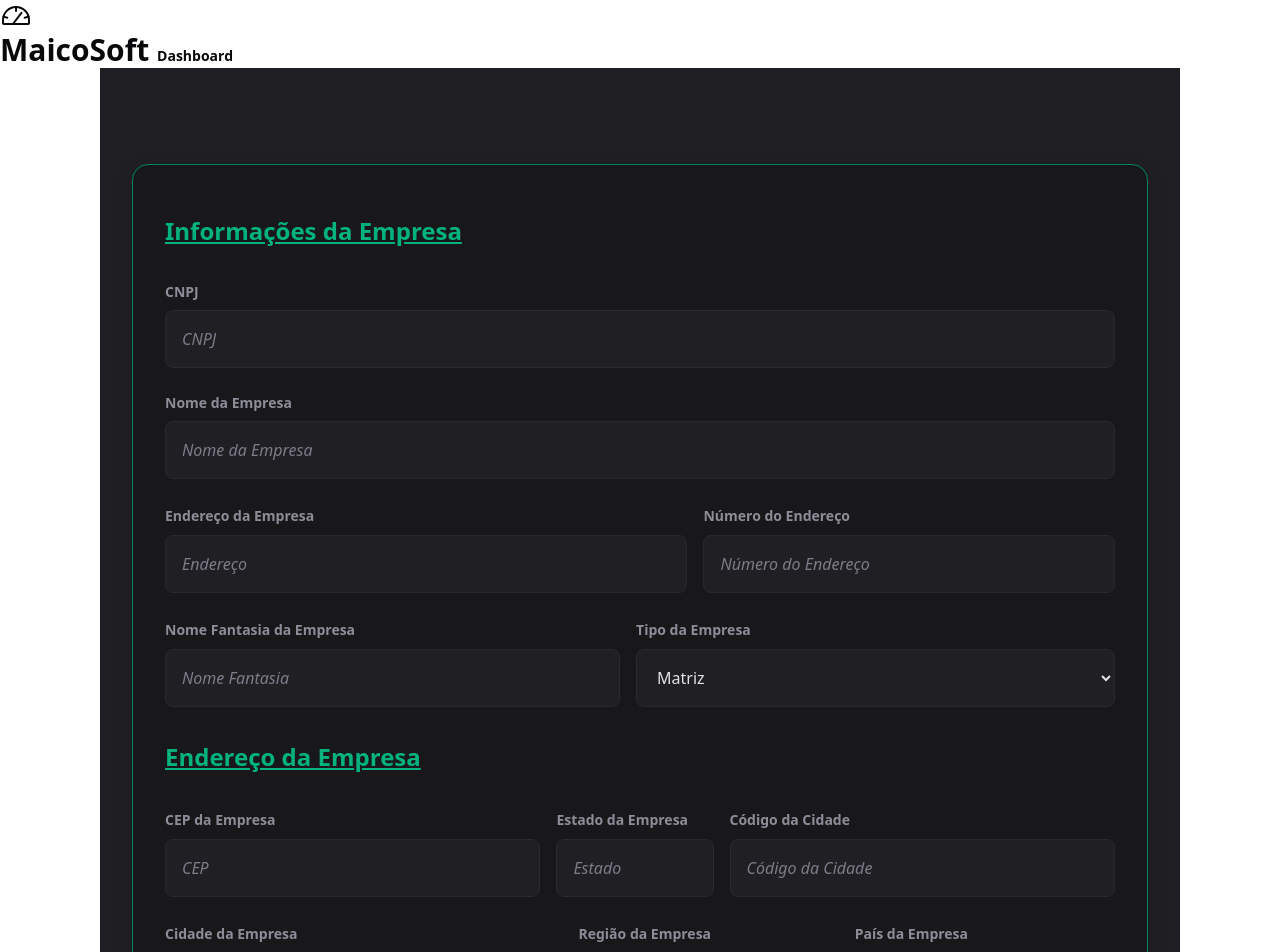
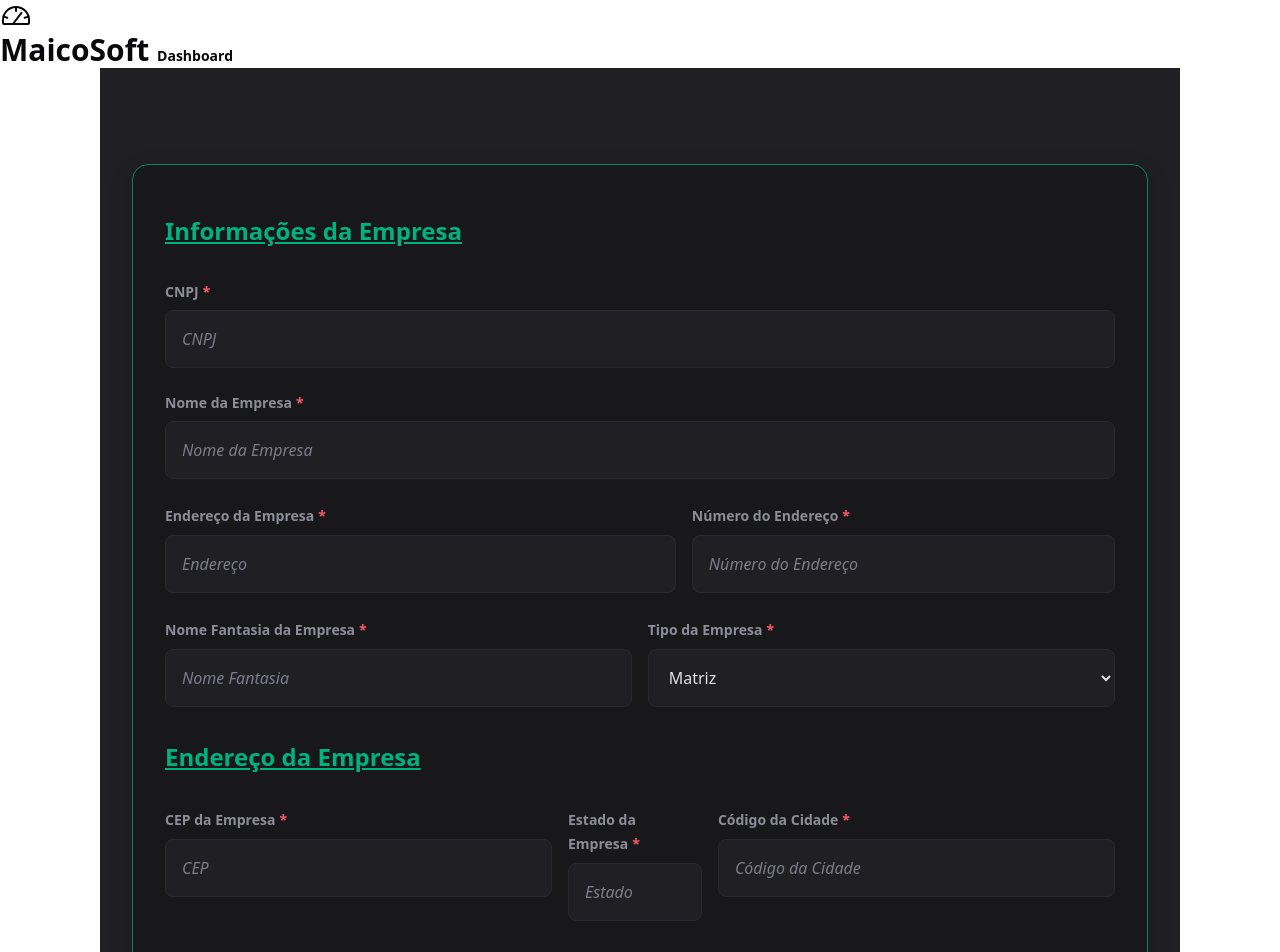
Before and after one commit to pedrohenriquebarcellos/project-eng, a Next.js app: page /register in a window 1280 px wide. Shown: the top 952 px of the page. Built offline with nearby package versions, Linux system fonts and the light colour scheme.

Commit message:
:art: style: add required style

```diff
--- a/src/app/components/RegisterForm/index.tsx
+++ b/src/app/components/RegisterForm/index.tsx
@@ -43,7 +43,7 @@ export default function RegisterForm() {
             <fieldset>
                 <legend>Informações da Empresa</legend>
                 <div className={styles.groupFields}>
-                    <label htmlFor="cnpj" className="required">CNPJ</label>
+                    <label htmlFor="cnpj" className={styles.required}>CNPJ</label>
                     <input
                         type="text"
                         placeholder="CNPJ"
@@ -56,7 +56,7 @@ export default function RegisterForm() {
                     </span>
                 </div>
                 <div className={styles.groupFields}>
-                    <label htmlFor="companyName" className="required">Nome da Empresa</label>
+                    <label htmlFor="companyName" className={styles.required}>Nome da Empresa</label>
                     <input
                         type="text"
                         placeholder="Nome da Empresa"
@@ -70,7 +70,7 @@ export default function RegisterForm() {
                 </div>
                 <div className={styles.groupFields}>
                     <div className={styles.fieldsWrapper}>
-                        <label htmlFor="companyAddressStreet" className="required">Endereço da Empresa</label>
+                        <label htmlFor="companyAddressStreet" className={styles.required}>Endereço da Empresa</label>
                         <input
                             type="text"
                             placeholder="Endereço"
@@ -83,7 +83,7 @@ export default function RegisterForm() {
                         </span>
                     </div>
                     <div className={styles.fieldsWrapper2}>
-                        <label htmlFor="companyAddressDistrict" className="required">Número do Endereço</label>
+                        <label htmlFor="companyAddressDistrict" className={styles.required}>Número do Endereço</label>
                         <input
                             type="text"
                             placeholder="Número do Endereço"
@@ -98,7 +98,7 @@ export default function RegisterForm() {
                 </div>
                 <div className={styles.groupFields}>
                     <div className={styles.fieldsWrapper2}>
-                        <label htmlFor="companyLegalName" className="required">Nome Fantasia da Empresa</label>
+                        <label htmlFor="companyLegalName" className={styles.required}>Nome Fantasia da Empresa</label>
                         <input
                             type="text"
                             placeholder="Nome Fantasia"
@@ -111,7 +111,7 @@ export default function RegisterForm() {
                         </span>
                     </div>
                     <div className={styles.fieldsWrapper}>
-                        <label htmlFor="companyType" className="required">Tipo da Empresa</label>
+                        <label htmlFor="companyType" className={styles.required}>Tipo da Empresa</label>
                         <select {...register('companyType')}>
                             <option value="matriz">Matriz</option>
                             <option value="filial">Filial</option>
@@ -129,7 +129,7 @@ export default function RegisterForm() {
                 <legend>Endereço da Empresa</legend>
                 <div className={styles.groupFields}>
                     <div className={styles.fieldsWrapper2}>
-                        <label htmlFor="companyCEP" className="required">CEP da Empresa</label>
+                        <label htmlFor="companyCEP" className={styles.required}>CEP da Empresa</label>
                         <input
                             type="text"
                             placeholder="CEP"
@@ -142,7 +142,7 @@ export default function RegisterForm() {
                         </span>
                     </div>
                     <div className={styles.fieldsWrapper}>
-                        <label htmlFor="companyState" className="required">Estado da Empresa</label>
+                        <label htmlFor="companyState" className={styles.required}>Estado da Empresa</label>
                         <input
                             type="text"
                             placeholder="Estado"
@@ -155,7 +155,7 @@ export default function RegisterForm() {
                         </span>
                     </div>
                     <div className={styles.fieldsWrapper2}>
-                        <label htmlFor="companyCityCode" className="required">Código da Cidade</label>
+                        <label htmlFor="companyCityCode" className={styles.required}>Código da Cidade</label>
                         <input
                             type="text"
                             placeholder="Código da Cidade"
@@ -170,7 +170,7 @@ export default function RegisterForm() {
                 </div>
                 <div className={styles.groupFields}>
                     <div className={styles.fieldsWrapper2}>
-                        <label htmlFor="companyCity" className="required">Cidade da Empresa</label>
+                        <label htmlFor="companyCity" className={styles.required}>Cidade da Empresa</label>
                         <input
                             type="text"
                             placeholder="Cidade"
@@ -201,7 +201,7 @@ export default function RegisterForm() {
                 </div>
                 <div className={styles.groupFields}>
                     <div className={styles.fieldsWrapper}>
-                        <label htmlFor="companyPhoneCode" className="required">Código do Telefone da Empresa</label>
+                        <label htmlFor="companyPhoneCode" className={styles.required}>Código do Telefone da Empresa</label>
                         <input
                             type="text"
                             placeholder="Código do Telefone"
@@ -214,7 +214,7 @@ export default function RegisterForm() {
                         </span>
                     </div>
                     <div className={styles.fieldsWrapper2}>
-                        <label htmlFor="companyPhone" className="required">Telefone da Empresa</label>
+                        <label htmlFor="companyPhone" className={styles.required}>Telefone da Empresa</label>
                         <input
                             type="text"
                             placeholder="Telefone"
--- a/src/app/components/RegisterForm/registerForm.module.css
+++ b/src/app/components/RegisterForm/registerForm.module.css
@@ -131,10 +131,11 @@
   color: #8D8D99;
 }
 
-.groupFields label.required::after {
+.required::after {
   content: '*';
   color: #F75A68;
   margin-left: 0.25rem;
+  font-weight: bold;
 }
 
 .fieldsWrapper {
```
